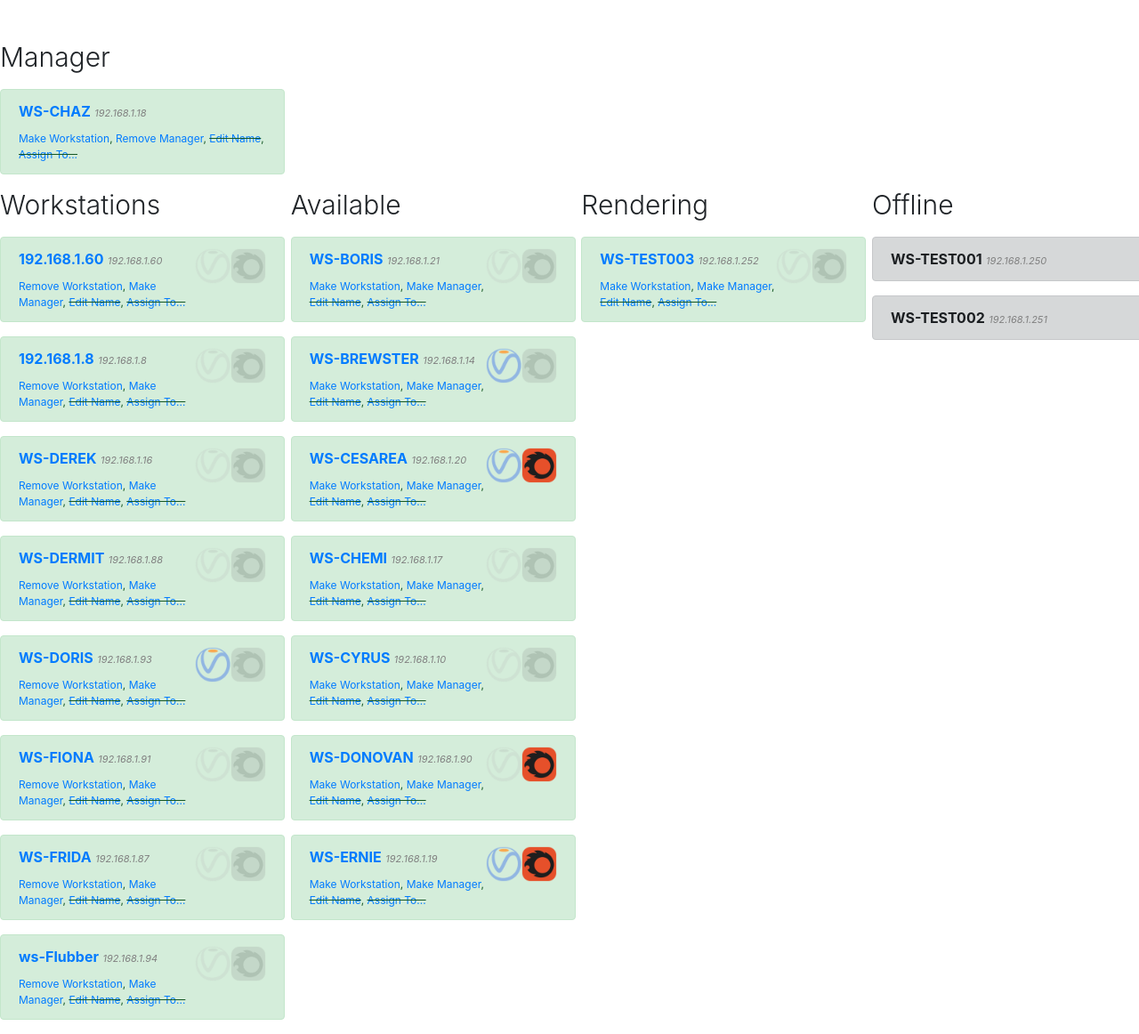
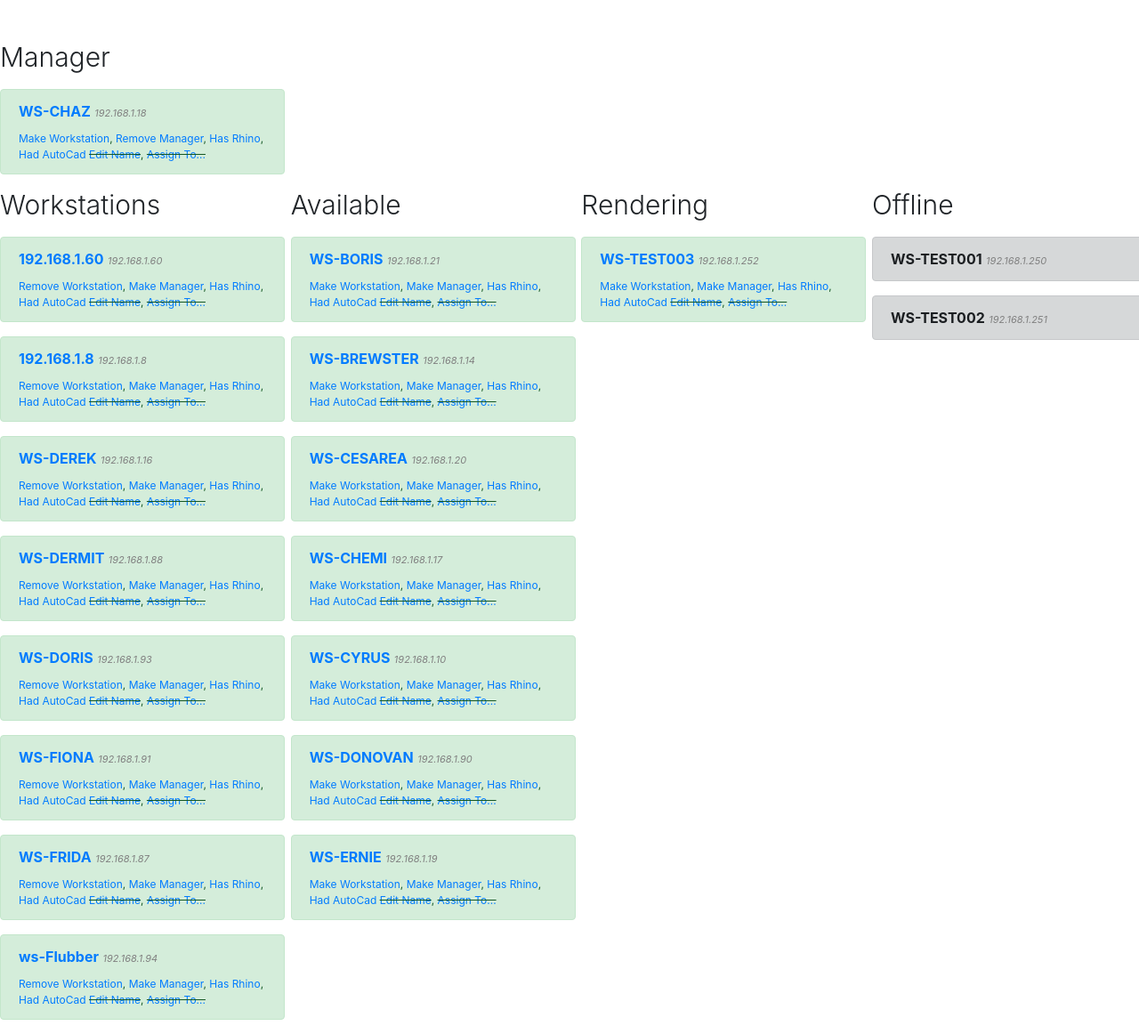
Before and after one commit to najar1412/rorender, a Django app: page /rorender/manage/ in a window 1280 px wide. Shown: the part 56-1218 px from the top of the page at 89% size. Run offline with Django 3.2, Linux system fonts and the light colour scheme; data comes from the database, SQL or seed files in the repository; both versions use the stored data as it was after the commit; some libraries are stand-ins or nearby versions.

Commit message:
wiring up rhino and autocad functions

```diff
--- a/rendertools/rorender/templates/rorender/com_machine_card.html
+++ b/rendertools/rorender/templates/rorender/com_machine_card.html
@@ -44,6 +44,8 @@
             {% else %}
             <a href="/rorender/make_manager/?pk={{machine.pk}}">Remove Manager</a>,
             {% endif %}
+            <a href="/rorender/make_rhino/?pk={{machine.pk}}">Has Rhino</a>,
+            <a href="/rorender/make_autocad/?pk={{machine.pk}}">Had AutoCad</a>
             <strike><a href="">Edit Name</a></strike>,
             <strike><a href="">Assign To...</a></strike>
         </div>
@@ -52,7 +54,7 @@
 
     </div>
 
-    {% if not machine.is_manager %}
+    {% if not machine.is_manager and not manage %}
 
     <div style="display:flex;flex-direction: row;">
             {% if machine.vray_running %}
--- a/rendertools/rorender/urls.py
+++ b/rendertools/rorender/urls.py
@@ -9,5 +9,7 @@ urlpatterns = [
     path('manage/', views.manage, name='manage'),
     path('make_workstation/', views.make_workstation, name='make_workstation'),
     path('make_manager/', views.make_manager, name='make_manager'),
+    path('make_rhino/', views.make_rhino, name='make_rhino'),
+    path('make_autocad/', views.make_autocad, name='make_autocad'),
     path('remote_connect/', views.remote_connect, name='remote_connect'),
 ]
--- a/rendertools/rorender/views.py
+++ b/rendertools/rorender/views.py
@@ -2,7 +2,9 @@ from django.shortcuts import render, redirect, HttpResponse
 
 from .models import Machine
 from .module.network import LocalNetworkScanner, rdc_file_in_memory
-from .module.database import process_new_ports, is_workstation, is_manager
+from .module.database import (
+    process_new_ports, is_workstation, is_manager, has_rhino, has_autocad
+)
 
 
 def index(request):
@@ -85,6 +87,24 @@ def make_manager(request):
     return redirect('manage')
 
 
+def make_rhino(request):
+    if request.method=='GET':
+        machine_pk = request.GET.get('pk')
+        machine = has_rhino(machine_pk)
+        machine.save()
+
+    return redirect('manage')
+
+
+def make_autocad(request):
+    if request.method=='GET':
+        machine_pk = request.GET.get('pk')
+        machine = has_autocad(machine_pk)
+        machine.save()
+
+    return redirect('manage')
+
+
 def remote_connect(request):
     if request.method=='GET':
         ip = request.GET.get('ip')
```
Also changed, not shown: rendertools/rorender/module/database.py (+22 -0 lines), rendertools/db.sqlite3.
